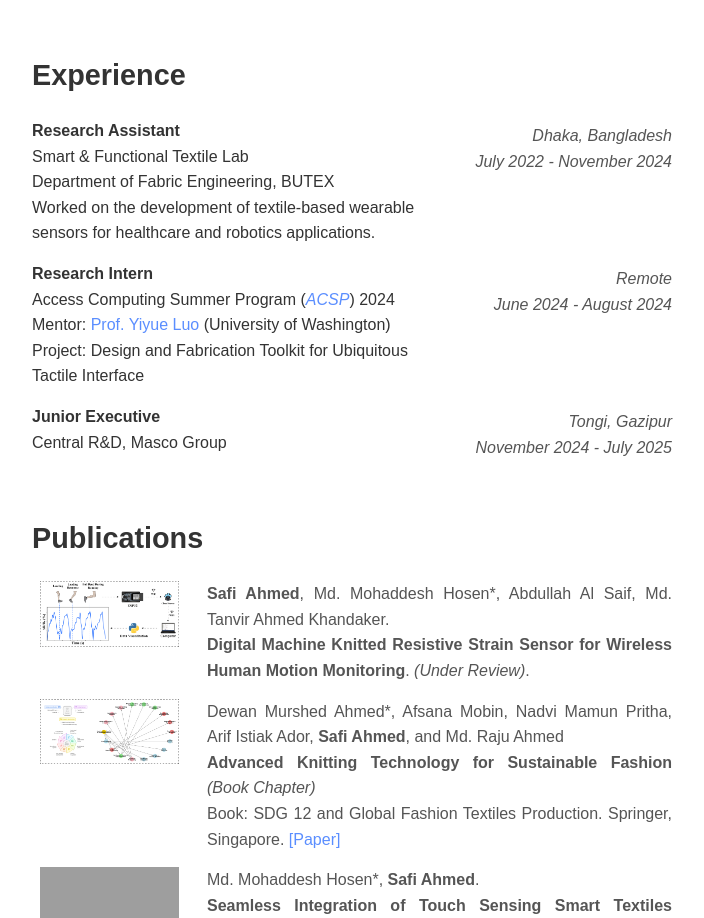
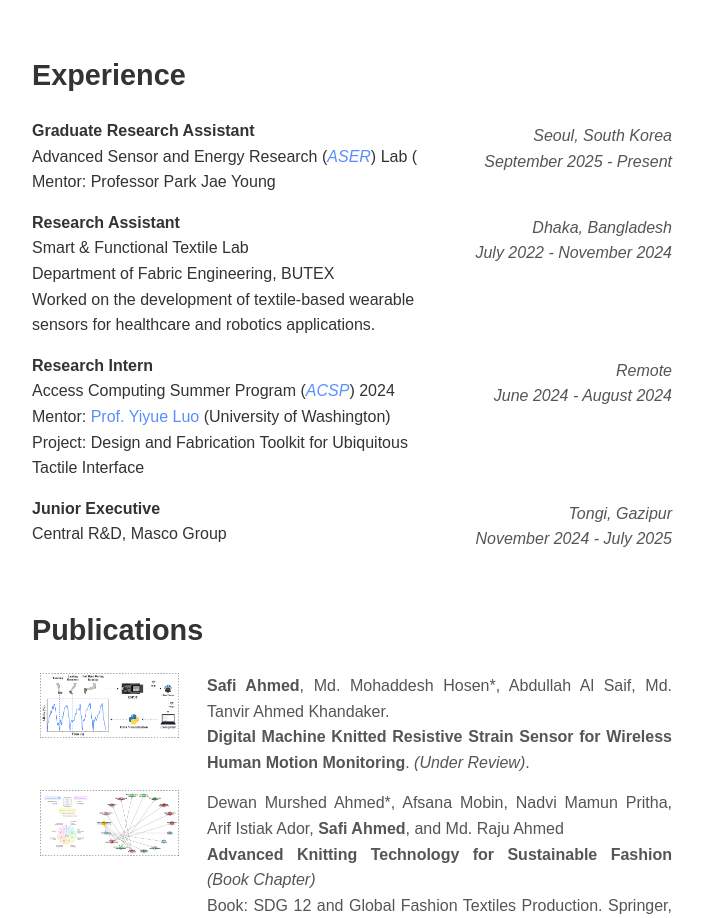
Before and after one commit to safi21/safi21.github.io, a plain HTML site: page index.html in a window 1280 px wide. Shown: the part 1244-2162 px from the top of the page, without its empty margins (288-992 px from the left). Drawn offline with Linux system fonts and the light colour scheme; grey boxes are pictures that could not be loaded.

Commit message:
Update index.html

```diff
--- a/index.html
+++ b/index.html
@@ -103,6 +103,20 @@
   <!-- Experience -->
   <section id="experience" class="container">
     <h2>Experience</h2>
+
+
+<div class="experience-row">
+      <div class="exp-left">
+        <b>Graduate Research Assistant</b><br />
+        Advanced Sensor and Energy Research (<a href="http://aser.kw.ac.kr/"
+          target="_blank"><i>ASER</i></a>) Lab ( <br />
+        Mentor: Professor Park Jae Young
+      </div>
+      <div class="exp-right">
+        <i>Seoul, South Korea <br/>September 2025 - Present</i>
+      </div>
+    </div>
+
 
     <div class="experience-row">
       <div class="exp-left">
```
